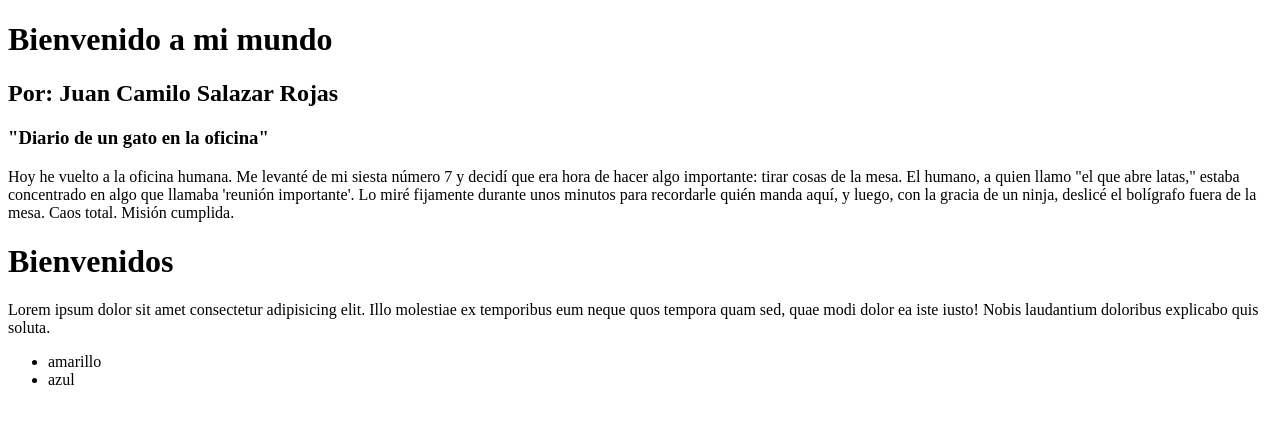
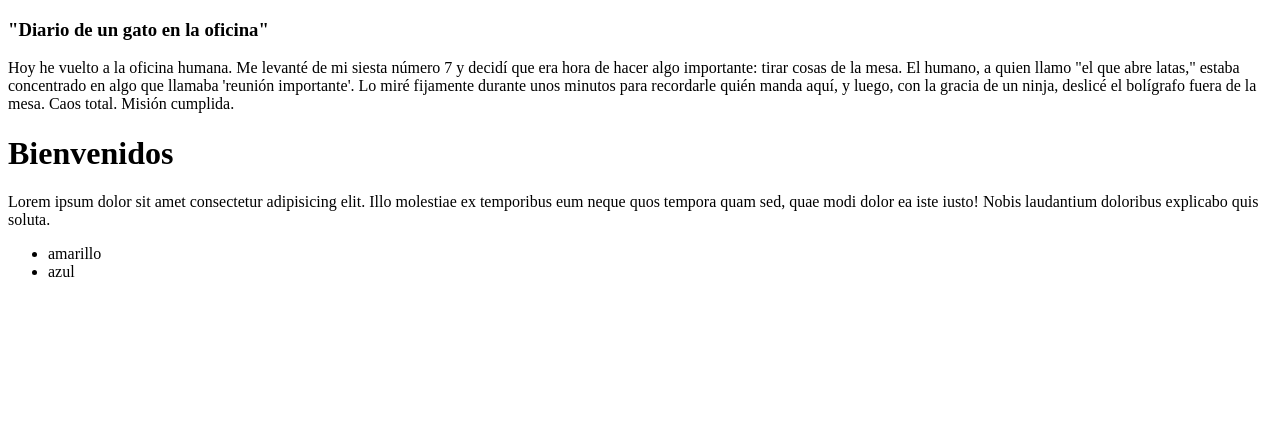
Before and after one commit to ZulmaCortes/proyecto-digitalab, a plain HTML site: page index.html in a window 1280 px wide. Drawn offline with Linux system fonts and the light colour scheme.

Commit message:
Mi commit

```diff
--- a/index.html
+++ b/index.html
@@ -8,8 +8,6 @@
 </head>
 
 <body>
-    <h1>Bienvenido a mi mundo</h1>
-    <h2>Por: Juan Camilo Salazar Rojas</h2>
     <h3>"Diario de un gato en la oficina"</h3>
     <p>Hoy he vuelto a la oficina humana. Me levanté de mi
     siesta número 7 y decidí que era hora de hacer algo
```
